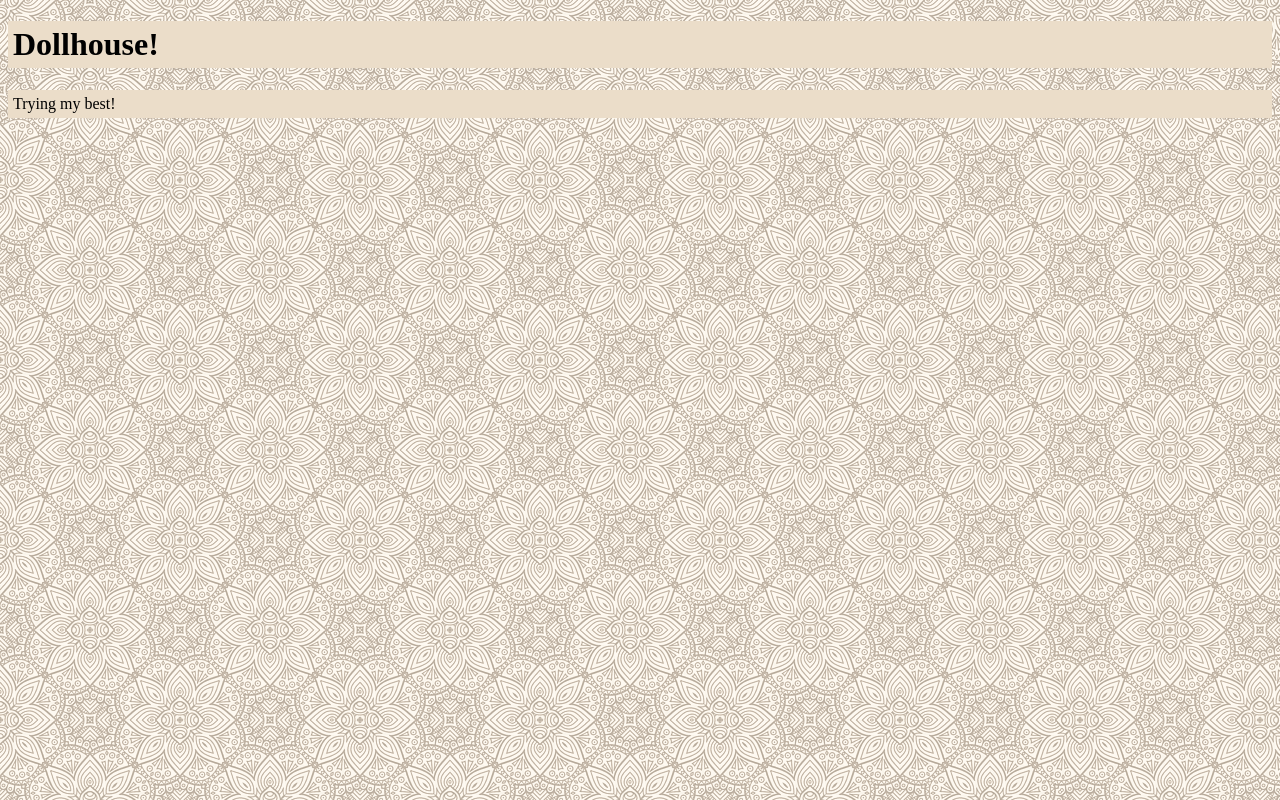
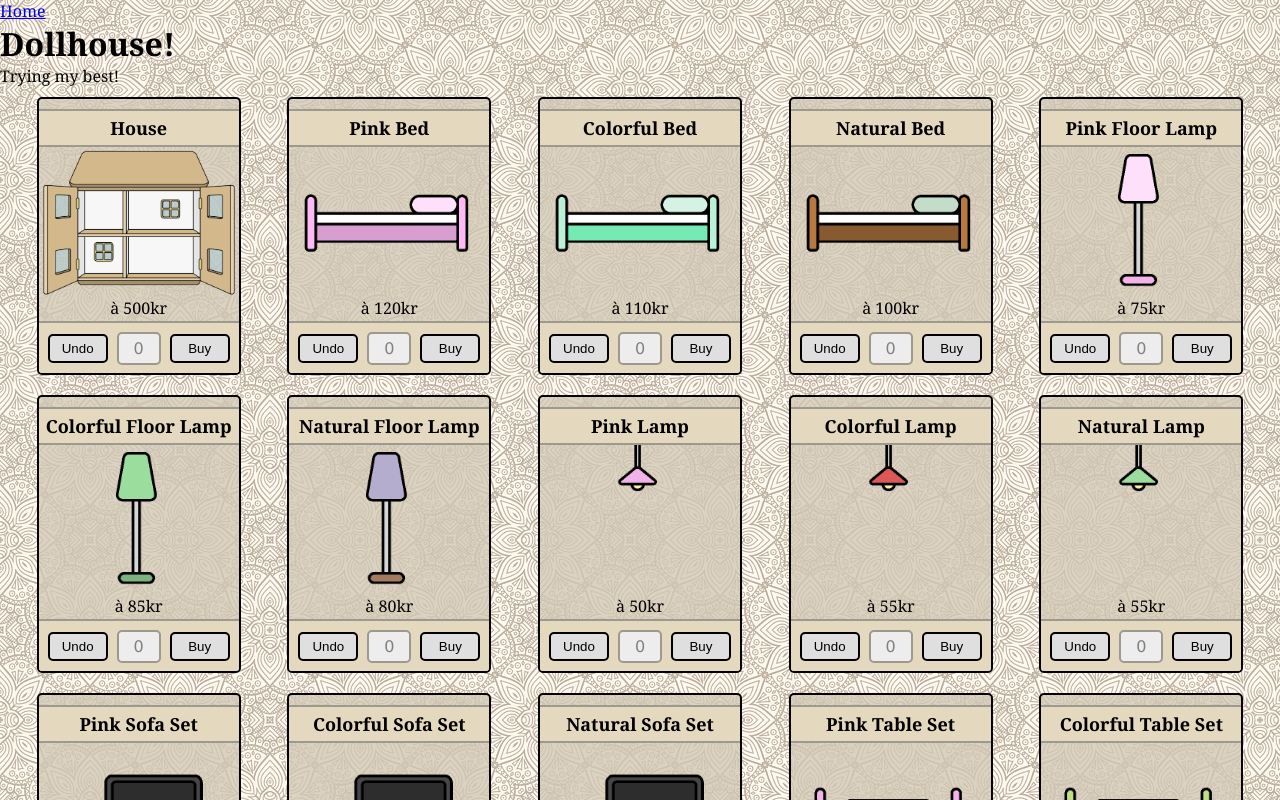
Before and after one commit to Livorya/Dollhouse, a React (Vite) app in the folder client/: page / in a window 1280 px wide. Shown: the top 800 px of the page. Built offline with nearby package versions, Linux system fonts and the light colour scheme.

Commit message:
lists products on Home page

```diff
--- a/client/src/App.jsx
+++ b/client/src/App.jsx
@@ -1,8 +1,13 @@
+import { BrowserRouter, Route, Routes } from "react-router";
+import Home from "./pages/Home.jsx";
+import Layout from "./Layout.jsx";
+
 export default function App() {
-  return <>
-    <h1>Dollhouse!</h1>
-    <p>Trying my best!</p>
-
-
-  </>
+  return <BrowserRouter>
+    <Routes>
+      <Route path="/" element={<Layout />}>
+        <Route index element={<Home />} />
+      </Route>
+    </Routes>
+  </BrowserRouter>
 }
--- /dev/null
+++ b/client/src/Layout.jsx
@@ -0,0 +1,14 @@
+import { NavLink, Outlet } from "react-router";
+
+export default function Layout() {
+  return <>
+    <header>
+      <nav>
+        <NavLink to={"/"}>Home</NavLink>
+      </nav>
+    </header>
+    <main>
+      <Outlet />
+    </main>
+  </>
+}
--- /dev/null
+++ b/client/src/components/Product.jsx
@@ -0,0 +1,30 @@
+
+export default function Product({ product }) {
+  const { name, image, type, collection, price } = product;
+
+  const isWall = (
+    type == "bedWall" ||
+    type == "livingWall" ||
+    type == "diningWall" ||
+    type == "bathWall"
+  );
+
+  return <div className="product">
+    <p className="title">{name}</p>
+    <div className="item">
+      {
+        isWall ?
+          <img className="behind-wall" src="./public/images/basic dollhouse.png" />
+          :
+          <></>
+      }
+      <img src={image} />
+    </div>
+    <p>à {price}kr</p>
+    <div className="buy-nav">
+      <button className="undo">Undo</button>
+      <p className="prod-count nr">0</p>
+      <button className="buy">Buy</button>
+    </div>
+  </div>
+}
--- /dev/null
+++ b/client/src/components/ProductList.jsx
@@ -0,0 +1,14 @@
+import Product from "./Product.jsx";
+
+export default function ProductList({ listOfProducts }) {
+  return <section id="products">
+    {
+      listOfProducts.map(
+        (product, index) => <Product
+          key={product.name + "-" + index}
+          product={product}
+        />
+      )
+    }
+  </section>
+}
--- a/client/src/index.css
+++ b/client/src/index.css
@@ -1,13 +1,110 @@
 
 :root {
-  --my-beige: #ebddc9;
+  --item-card: rgba(211, 201, 182, 0.8);
+  --item-banner: #e4d9bf;
+  --gray-border: #9d998f;
+  --nr-box: #ededed;
+  --button: #dfdfdf;
+  --buy-hover: #c1e1c1;
+  --undo-hover: #e1c1c1;
+}
+
+* {
+  margin: 0;
 }
 
 body {
   background-image: url("/public/images/floral.png");
+  font-family: Georgia, 'Times New Roman', Times, serif;
 }
 
-h1, p {
-  background-color: var(--my-beige);
-  padding: 5px;
+.nr {
+  font-family: Verdana, sans-serif;
 }
+
+#products {
+  display: flex;
+  flex-wrap: wrap;
+  justify-content: space-evenly;
+}
+
+.product {
+  margin: 10px;
+  width: 200px;
+  background-color: var(--item-card);
+  border: 2px solid black;
+  border-radius: 5px;
+  display: flex;
+  flex-direction: column;
+  position: relative;
+  overflow: hidden;
+  align-items: center;
+
+  p {
+    padding-bottom: 2px;
+  }
+
+  .title {
+    padding: 5px 0;
+    margin-top: 10px;
+    font-size: 18px;
+    font-weight: bold;
+    text-align: center;
+    width: 100%;
+    background-color: var(--item-banner);
+    border: 2px solid var(--gray-border);
+  }
+
+  .item {
+    position: relative;
+    display: flex;
+    justify-content: center;
+    height: 150px;
+
+    img {
+      width: 200px;
+      position: absolute;
+    }
+
+    .behind-wall {
+      filter: blur(2px);
+    }
+  }
+
+  .buy-nav {
+    align-self: normal;
+    height: 50px;
+    display: flex;
+    flex-direction: row;
+    justify-content: space-evenly;
+    text-align: center;
+    align-items: center;
+    background-color: var(--item-banner);
+    border-top: 2px solid var(--gray-border);
+
+    p {
+      width: 40px;
+      border-radius: 5px;
+      padding: 5px 0;
+      color: gray;
+      border: 2px solid var(--gray-border);
+      background-color: var(--nr-box);
+    }
+
+    button {
+      width: 60px;
+      border: 2px solid black;
+      border-radius: 5px;
+      padding: 5px 0;
+      background-color: var(--button);
+    }
+
+    .buy:hover {
+      background-color: var(--buy-hover);
+    }
+
+    .undo:hover {
+      background-color: var(--undo-hover);
+    }
+  }
+}
--- /dev/null
+++ b/client/src/pages/Home.jsx
@@ -0,0 +1,11 @@
+import products from "../../public/products.js";
+import ProductList from "../components/ProductList";
+
+export default function App() {
+  return <>
+    <h1>Dollhouse!</h1>
+    <p>Trying my best!</p>
+
+    <ProductList listOfProducts={products} />
+  </>
+}
```
